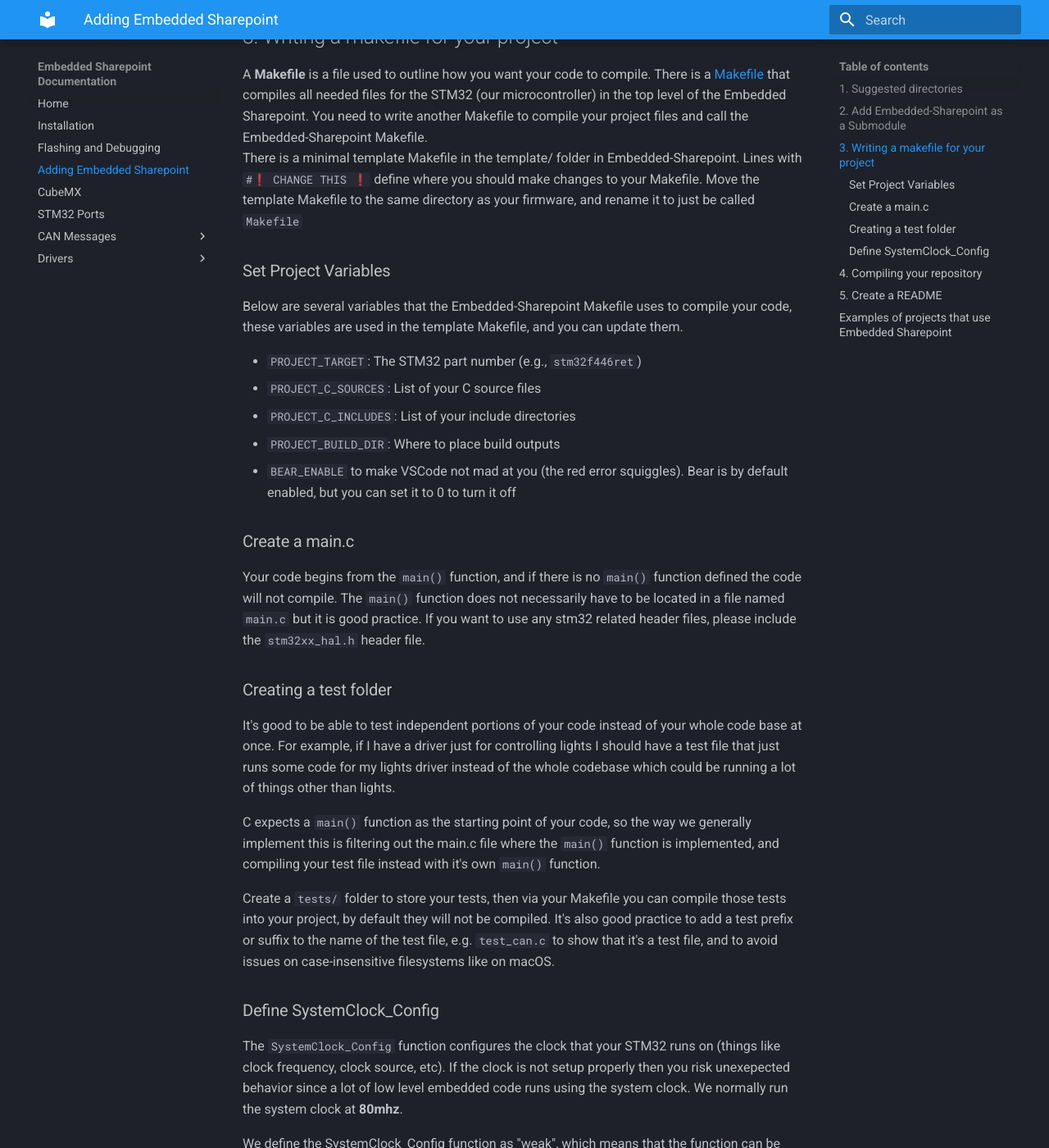
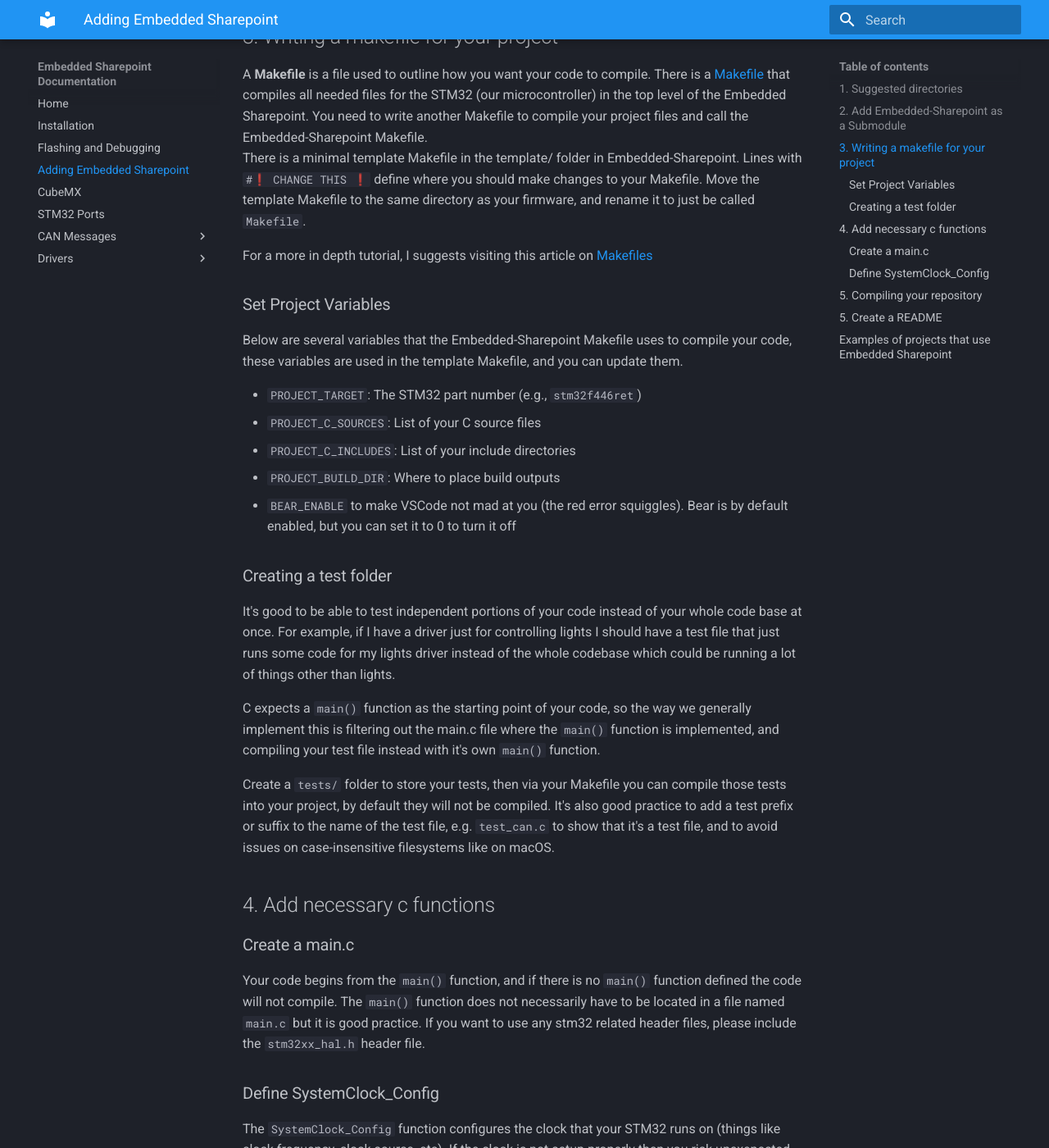
Before and after one commit to lhr-solar/Embedded-Sharepoint, an MkDocs documentation site: the page built from docs/SharepointSubmodule.md, in a window 1280 px wide and 1400 px high, scrolled down 1028 px. Shown: the whole window at 82% size. Built offline with MkDocs 1.6.1 and Material for MkDocs 9.7.7, drawn with Linux system fonts in a browser that asks for light colours; some of the changed text lies outside the part shown.

Commit message:
move where main section is

````diff
--- a/docs/SharepointSubmodule.md
+++ b/docs/SharepointSubmodule.md
@@ -33,7 +33,9 @@ Ensure that the link you're using to add this submodule is the HTTPs link and no
 
 ## 3. Writing a makefile for your project
 A **Makefile** is a file used to outline how you want your code to compile. There is a [Makefile](https://github.com/lhr-solar/Embedded-Sharepoint/blob/main/Makefile) that compiles all needed files for the STM32 (our microcontroller) in the top level of the Embedded Sharepoint. You need to write another Makefile to compile your project files and call the Embedded-Sharepoint Makefile.
-There is a minimal template Makefile in the template/ folder in Embedded-Sharepoint. Lines with `#❗ CHANGE THIS ❗` define where you should make changes to your Makefile. Move the template Makefile to the same directory as your firmware, and rename it to just be called `Makefile`
+There is a minimal template Makefile in the template/ folder in Embedded-Sharepoint. Lines with `#❗ CHANGE THIS ❗` define where you should make changes to your Makefile. Move the template Makefile to the same directory as your firmware, and rename it to just be called `Makefile`.
+
+For a more in depth tutorial, I suggests visiting this article on [Makefiles](https://makefiletutorial.com/)
 
 
 ### Set Project Variables
@@ -45,16 +47,16 @@ Below are several variables that the Embedded-Sharepoint Makefile uses to compil
 * `PROJECT_BUILD_DIR`: Where to place build outputs
 * `BEAR_ENABLE` to make VSCode not mad at you (the red error squiggles). Bear is by default enabled, but you can set it to 0 to turn it off
 
-### Create a main.c
-Your code begins from the `main()` function, and if there is no `main()` function defined the code will not compile. The `main()` function does not necessarily have to be located in a file named `main.c` but it is good practice. If you want to use any stm32 related header files, please include the `stm32xx_hal.h` header file.
-
-
 ### Creating a test folder
 It's good to be able to test independent portions of your code instead of your whole code base at once. For example, if I have a driver just for controlling lights I should have a test file that just runs some code for my lights driver instead of the whole codebase which could be running a lot of things other than lights.
 
 C expects a `main()` function as the starting point of your code, so the way we generally implement this is filtering out the main.c file where the `main()` function is implemented, and compiling your test file instead with it's own `main()` function.
 
 Create a `tests/` folder to store your tests, then via your Makefile you can compile those tests into your project, by default they will not be compiled. It's also good practice to add a test prefix or suffix to the name of the test file, e.g. `test_can.c` to show that it's a test file, and to avoid issues on case-insensitive filesystems like on macOS.
+
+## 4. Add necessary c functions
+### Create a main.c
+Your code begins from the `main()` function, and if there is no `main()` function defined the code will not compile. The `main()` function does not necessarily have to be located in a file named `main.c` but it is good practice. If you want to use any stm32 related header files, please include the `stm32xx_hal.h` header file.
 
 ### Define SystemClock_Config
 The `SystemClock_Config` function configures the clock that your STM32 runs on (things like clock frequency, clock source, etc). If the clock is not setup properly then you risk unexepected behavior since a lot of low level embedded code runs using the system clock. We normally run the system clock at **80mhz**.
@@ -64,7 +66,7 @@ We define the SystemClock_Config function as "weak", which means that the functi
 Generate a new SystemClock_Config in STM32CubeMX and add it to one of your files in your repository. This should serve as a redefinition of the function and will override the default behavior. Make sure you are generating the code with the correct microcontroller part number in the software, and you are using an external oscillator (if generating code for one of our SOM PCBs). Instructions on how to use CubeMX and generate a SystemClock_Config can be found [here](./CubeMX.md).
 
 
-## 4. Compiling your repository
+## 5. Compiling your repository
 Code compilation must be done in a nix shell, in Embedded-Sharepoint you can normally just run
 ```sh
 nix develop
````
